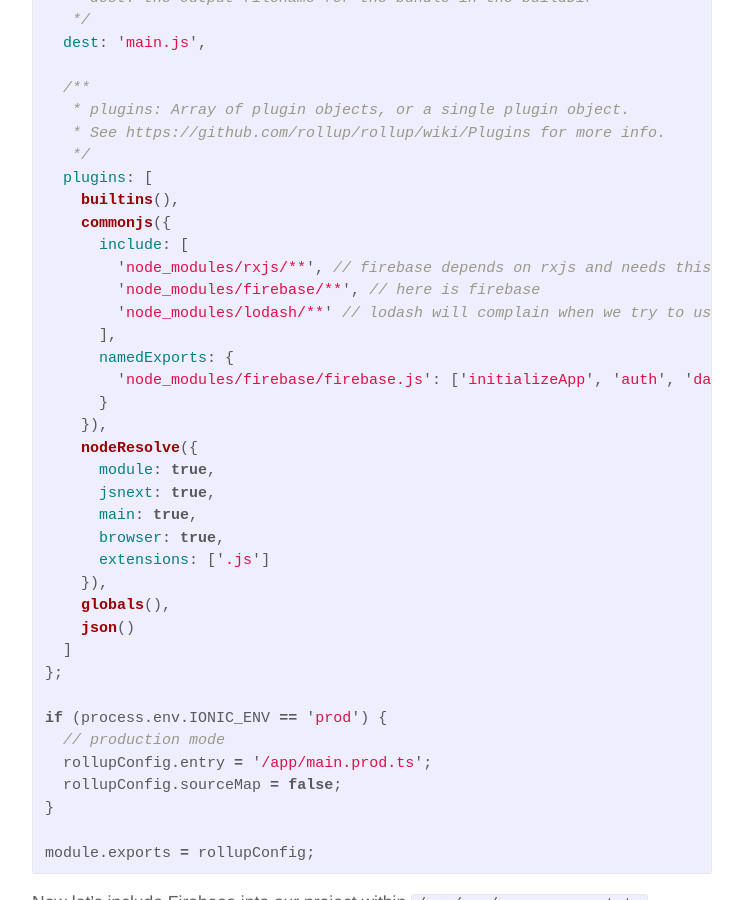
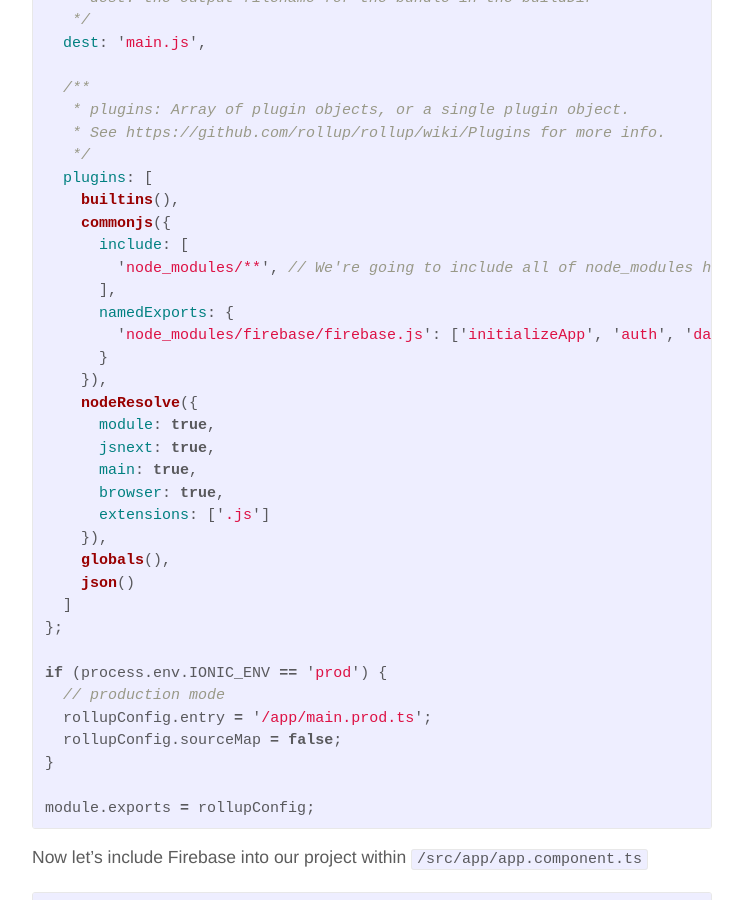
Before and after one commit to alexmgrant/alexmgrant.github.io, a Jekyll site: the page built from _posts/2016-10-6-ionic-rc0-&-firebase.markdown, in a window 1280 px wide and 900 px high, scrolled down 3993 px. Shown: the whole window, without its empty margins (268-1011 px from the left). Built offline with Jekyll 4.4.1, drawn with Linux system fonts in a browser that asks for light colours; comment, search, counter and statistics services are not loaded; some of the changed text lies outside the part shown.

Commit message:
updating to iclude all node_module commonjs dependencies

```diff
--- a/_posts/2016-10-6-ionic-rc0-&-firebase.markdown
+++ b/_posts/2016-10-6-ionic-rc0-&-firebase.markdown
@@ -184,9 +184,7 @@ var rollupConfig = {
     builtins(),
     commonjs({
       include: [
-        'node_modules/rxjs/**', // firebase depends on rxjs and needs this to avoid build errors
-        'node_modules/firebase/**', // here is firebase
-        'node_modules/lodash/**' // lodash will complain when we try to use default import
+        'node_modules/**', // We're going to include all of node_modules here because there will be many commonjs module dependencies within your included packages.
       ],
       namedExports: {
         'node_modules/firebase/firebase.js': ['initializeApp', 'auth', 'database']
```
Also changed, not shown: other parts of _posts/2016-10-6-ionic-rc0-&-firebase.markdown (+1 -1 lines).
